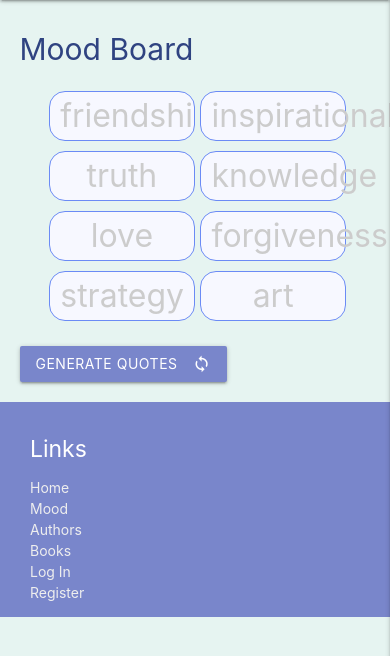
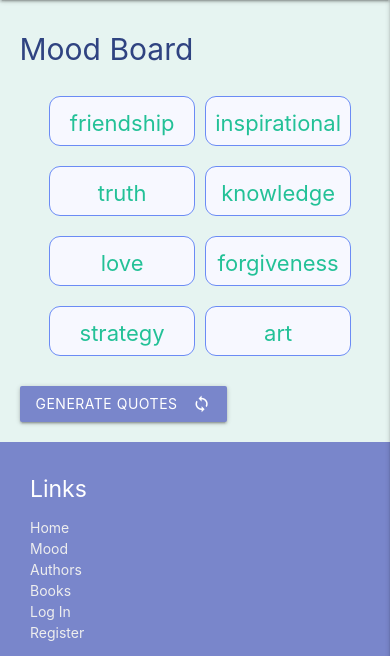
Before and after one commit to daithioc95/MS3, a Flask app: page /get_mood in a window 390 px wide. Shown: the part 56-712 px from the top of the page. Run offline with Flask 2, Linux system fonts and the light colour scheme; some libraries are stand-ins or nearby versions.

Commit message:
Design mood board options for mobile

```diff
--- a/app.py
+++ b/app.py
@@ -299,10 +299,13 @@ def generate_mood():
     generated = request.args.get('generated')
     # if form initialised get list from for
     if generated == "yes":
+        checked_buttons = list(request.form.getlist('mood-button'))
         search_tags = str(request.form.getlist('mood-button'))
     # if form on next pages pass previously initialised tags
     else:
+        checked_buttons = list(request.args.get('search_tags'))
         search_tags = request.args.get('search_tags')
+    print(checked_buttons)
     final_page = math.ceil((mongo.db.quotes.count_documents({"$text": {"$search": search_tags}}))/(limit))
     pages = range(1, int(final_page + 1))
     quotes = mongo.db.quotes.find({"$text": {"$search": search_tags}}).skip(skips).limit(limit)
@@ -323,7 +326,8 @@ def generate_mood():
                             pages=pages,
                             final_page=final_page,
                             generated=generated,
-                            search_tags=search_tags)
+                            search_tags=search_tags,
+                            checked_buttons=checked_buttons)
 
 
 @app.route("/register", methods=["GET", "POST"])
--- a/static/css/style.css
+++ b/static/css/style.css
@@ -539,12 +539,15 @@ border: 1px solid #fff;
 
 
 .hidden {position:absolute;visibility:hidden;opacity:0;}
+
 input[type=checkbox] + label {
-  color: #ccc;
+    cursor: pointer;
+    /* color: #ccc; */
+  color: #23C197;
   /* font-style: italic; */
-    /* width: 20%; */
+    /* width: 20px; */
     /* height: 40px; */
-    margin: 5px;
+    margin: 10px;
     /* display: table-cell; */
     /* display: inline-table; */
     background-color: #F7F8FF;
@@ -554,31 +557,99 @@ input[type=checkbox] + label {
     border-radius: 0.5em;
   }
 
+@media screen and (max-width:570px) {
+  input[type=checkbox] + label {
+      font-size: 22px;
+    height: 50px;
+    margin: 10px;
+    padding: 10px 0 !important;}}
 
+ /* input[type=checkbox]:checked + label {
+  background: #2098D1;
+  color: white;
+} */
+
+/* color change for each option */
+input[type=checkbox]:checked + label, .hvr-radial-out:hover, .hvr-radial-out:focus, .hvr-radial-out:active, .hvr-radial-out:checked + label {
+  color: #2F4381;
+}
+
+input[type=checkbox]:checked + label#label_friendship, #label_friendship:before {
+    background: #2098D1;
+}
+
+input[type=checkbox]:checked + label#label_inspirational, #label_inspirational:before {
+    background: #CC6F76;
+}
+input[type=checkbox]:checked + label#label_truth, #label_truth:before {
+    background: #FFCB6F;
+}
+input[type=checkbox]:checked + label#label_knowledge, #label_knowledge:before {
+    background: #F9F871;
+}
+input[type=checkbox]:checked + label#label_love, #label_love:before {
+    background: #A63B81;
+}
+input[type=checkbox]:checked + label#label_forgiveness, #label_forgiveness:before {
+    background: #B0BBFF;
+}
+input[type=checkbox]:checked + label#label_strategy, #label_strategy:before {
+    background: #857555;
+}
+input[type=checkbox]:checked + label#label_art, #label_art:before {
+    background: #007A79;
+}
+
+/*
 input[type=checkbox]:hover + label {
-  /* color: #f00; */
-  /* font-style: normal; */
   background-position: 100% 50%;
   border-color: pink;
   color: white;
+  background-color: violet;
+} */
+
+
+/* Radial Out */
+/* https://ianlunn.github.io/Hover/#effects */
+.hvr-radial-out {
+  display: inline-block;
+  vertical-align: middle;
+  -webkit-transform: perspective(1px) translateZ(0);
+  transform: perspective(1px) translateZ(0);
+  box-shadow: 0 0 1px rgba(0, 0, 0, 0);
+  position: relative;
+  overflow: hidden;
+  background: #e1e1e1;
+  -webkit-transition-property: color;
+  transition-property: color;
+  -webkit-transition-duration: 0.3s;
+  transition-duration: 0.3s;
+}
+.hvr-radial-out:before {
+  content: "";
+  position: absolute;
+  z-index: -1;
+  top: 0;
+  left: 0;
+  right: 0;
+  bottom: 0;
+  /* background: #2098D1; */
+  border-radius: 100%;
+  -webkit-transform: scale(0);
+  transform: scale(0);
+  -webkit-transition-property: transform;
+  transition-property: transform;
+  -webkit-transition-duration: 0.3s;
+  transition-duration: 0.3s;
+  -webkit-transition-timing-function: ease-out;
+  transition-timing-function: ease-out;
 }
 
-.btnFillup {
-  display: inline-block;
-  padding: 16px;
-  overflow: hidden;
-  color: pink;
-  text-decoration: none;
-  border: 1px solid pink;
-  border-radius: 3px;
-  background-position: 0 -100%;
-  background-repeat: repeat-x;
-  transition: background-position .8s ease;
+.hvr-radial-out:hover:before, .hvr-radial-out:focus:before, .hvr-radial-out:active:before {
+  -webkit-transform: scale(2);
+  transform: scale(2);
 }
 
-.liquidbg {
-  background-image: url('/workspace/MS3/static/images/liquid.svg');
-}
 
 /* -----Profile----- */
 .profile-image{
--- a/templates/mood.html
+++ b/templates/mood.html
@@ -6,22 +6,23 @@
     <form method="POST" action="{{ url_for('generate_mood', generated = "yes") }}">
         <div class="row">
             <div class="col s1"></div>
-            <input type="checkbox" class="liquidbg btnFillup hidden" name="mood-button" value="friendship"
-                id="mood-button1_friendship"><label class="liquidbg btnFillup col s5" for="mood-button1_friendship">friendship</label>
+            <input type="checkbox" class="hidden" name="mood-button" value="friendship"
+                id="mood-button1_friendship" {% for x in checked_buttons if x|string == "friendship" %}checked{% else %}unchecked{% endfor %}><label id="label_friendship" class="hvr-radial-out col s5" for="mood-button1_friendship">
+                   friendship</label>
             <input type="checkbox" class="hidden" name="mood-button" value="inspirational"
-                id="mood-button2_inspirational"><label class="col s5" for="mood-button2_inspirational">inspirational</label>
+                id="mood-button2_inspirational" {% for x in checked_buttons if x|string == "inspirational" %}checked{% else %}unchecked{% endfor %}><label id="label_inspirational" class="hvr-radial-out col s5" for="mood-button2_inspirational">inspirational</label>
             <div class="col s1"></div>
-            <input type="checkbox" class="hidden" name="mood-button" value="truth" id="mood-button3_truth"><label class="col s5"
+            <input type="checkbox" class="hidden" name="mood-button" value="truth" id="mood-button3_truth" {% for x in checked_buttons if x|string == "truth" %}checked{% else %}unchecked{% endfor %}><label id="label_truth" class="hvr-radial-out col s5"
                 for="mood-button3_truth">truth</label>
             <input type="checkbox" class="hidden" name="mood-button" value="knowledge"
-                id="mood-button4_knowledge"><label class="col s5" for="mood-button4_knowledge">knowledge</label>
-            <div class="col s1"></div><input type="checkbox" class="hidden" name="mood-button" value="love" id="mood-button5_love"><label class="col s5"
+                id="mood-button4_knowledge" {% for x in checked_buttons if x|string == "knowledge" %}checked{% else %}unchecked{% endfor %}><label id="label_knowledge" class="hvr-radial-out col s5" for="mood-button4_knowledge">knowledge</label>
+            <div class="col s1"></div><input type="checkbox" class="hidden" name="mood-button" value="love" id="mood-button5_love" {% for x in checked_buttons if x|string == "love" %}checked{% else %}unchecked{% endfor %}><label id="label_love" class="hvr-radial-out col s5"
                 for="mood-button5_love">love</label>
             <input type="checkbox" class="hidden" name="mood-button" value="forgiveness"
-                id="mood-button6_forgiveness"><label class="col s5" for="mood-button6_forgiveness">forgiveness</label>
+                id="mood-button6_forgiveness" {% for x in checked_buttons if x|string == "forgiveness" %}checked{% else %}unchecked{% endfor %}><label id="label_forgiveness" class="hvr-radial-out col s5" for="mood-button6_forgiveness">forgiveness</label>
             <div class="col s1"></div><input type="checkbox" class="hidden" name="mood-button" value="strategy"
-                id="mood-button7_strategy"><label class="col s5" for="mood-button7_strategy">strategy</label>
-            <input type="checkbox" class="hidden" name="mood-button" value="art" id="mood-button8_art"><label class="col s5"
+                id="mood-button7_strategy"{% for x in checked_buttons if x|string == "strategy" %}checked{% else %}unchecked{% endfor %}><label id="label_strategy" class="hvr-radial-out col s5" for="mood-button7_strategy">strategy</label>
+            <input type="checkbox" class="hidden" name="mood-button" value="art" id="mood-button8_art" {% for x in checked_buttons if x|string == "art" %}checked{% else %}unchecked{% endfor %}><label id="label_art" class="hvr-radial-out col s5"
                 for="mood-button8_art">art</label>
         </div>
 
```
